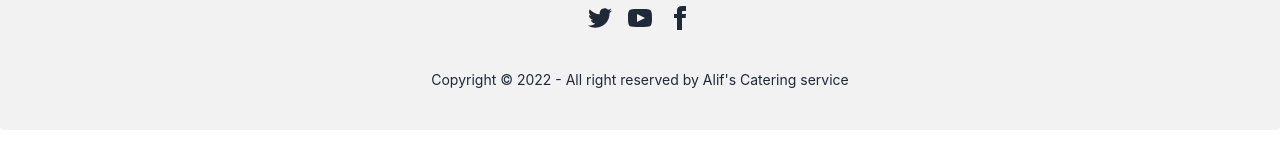
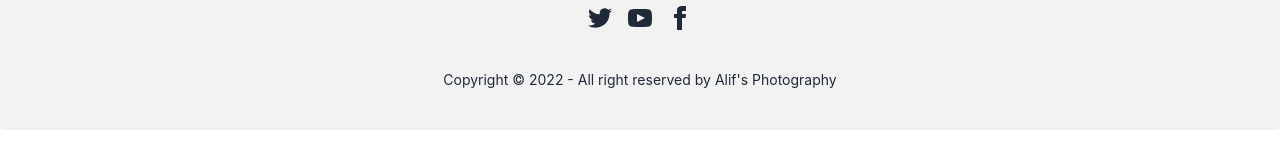
Before and after one commit to aliftareq/Alif-s-Photography-projects-Repository, a React (Create React App) app: page /services in a window 1280 px wide. Shown: the part 558-718 px from the top of the page. Built offline with nearby package versions, Linux system fonts and the light colour scheme; no server answers.

Commit message:
photo viewr added

```diff
--- a/package.json
+++ b/package.json
@@ -11,6 +11,7 @@
     "react": "^18.2.0",
     "react-dom": "^18.2.0",
     "react-icons": "^4.6.0",
+    "react-photo-view": "^1.2.2",
     "react-router-dom": "^6.4.3",
     "react-scripts": "5.0.1",
     "react-toastify": "^9.1.1",
--- a/src/Pages/ServicesPage/SingleService/SingleService.js
+++ b/src/Pages/ServicesPage/SingleService/SingleService.js
@@ -1,13 +1,19 @@
 import React from 'react';
 import { Link } from 'react-router-dom';
 import { AiOutlineArrowRight, AiFillStar } from "react-icons/ai";
+import { PhotoProvider, PhotoView } from 'react-photo-view';
+
 
 const SingleService = ({ service }) => {
     const { _id, img, name, descriptin, price, ratings } = service
     //console.log(service);
     return (
         <div rel="noopener noreferrer" className="max-w-sm mx-auto group hover:no-underline focus:no-underline bg-gray-900">
-            <img role="presentation" className="object-cover w-full rounded h-44 bg-gray-500" src={img} alt='img' />
+            <PhotoProvider>
+                <PhotoView src={img}>
+                    <img role="presentation" className="object-cover w-full rounded h-44 bg-gray-500" src={img} alt='img' />
+                </PhotoView>
+            </PhotoProvider>
             <div className="p-6 space-y-2">
                 <h3 className="text-2xl font-semibold group-hover:underline group-focus:underline">
                     {name}
--- a/src/Pages/Shared/Footer/Footer.js
+++ b/src/Pages/Shared/Footer/Footer.js
@@ -24,7 +24,7 @@ const Footer = () => {
                 </div>
             </div>
             <div>
-                <p>Copyright © 2022 - All right reserved by Alif's Catering service</p>
+                <p>Copyright © 2022 - All right reserved by Alif's Photography</p>
             </div>
         </footer>
     );
--- a/src/index.js
+++ b/src/index.js
@@ -6,6 +6,7 @@ import reportWebVitals from './reportWebVitals';
 import { ToastContainer } from 'react-toastify';
 import 'react-toastify/dist/ReactToastify.css';
 import AuthProvider from './Contexts/AuthProvider/AuthProvider';
+import 'react-photo-view/dist/react-photo-view.css';
 
 const root = ReactDOM.createRoot(document.getElementById('root'));
 root.render(
```
Also changed, not shown: 1 other file (tests, documents, lock files or other folders).
